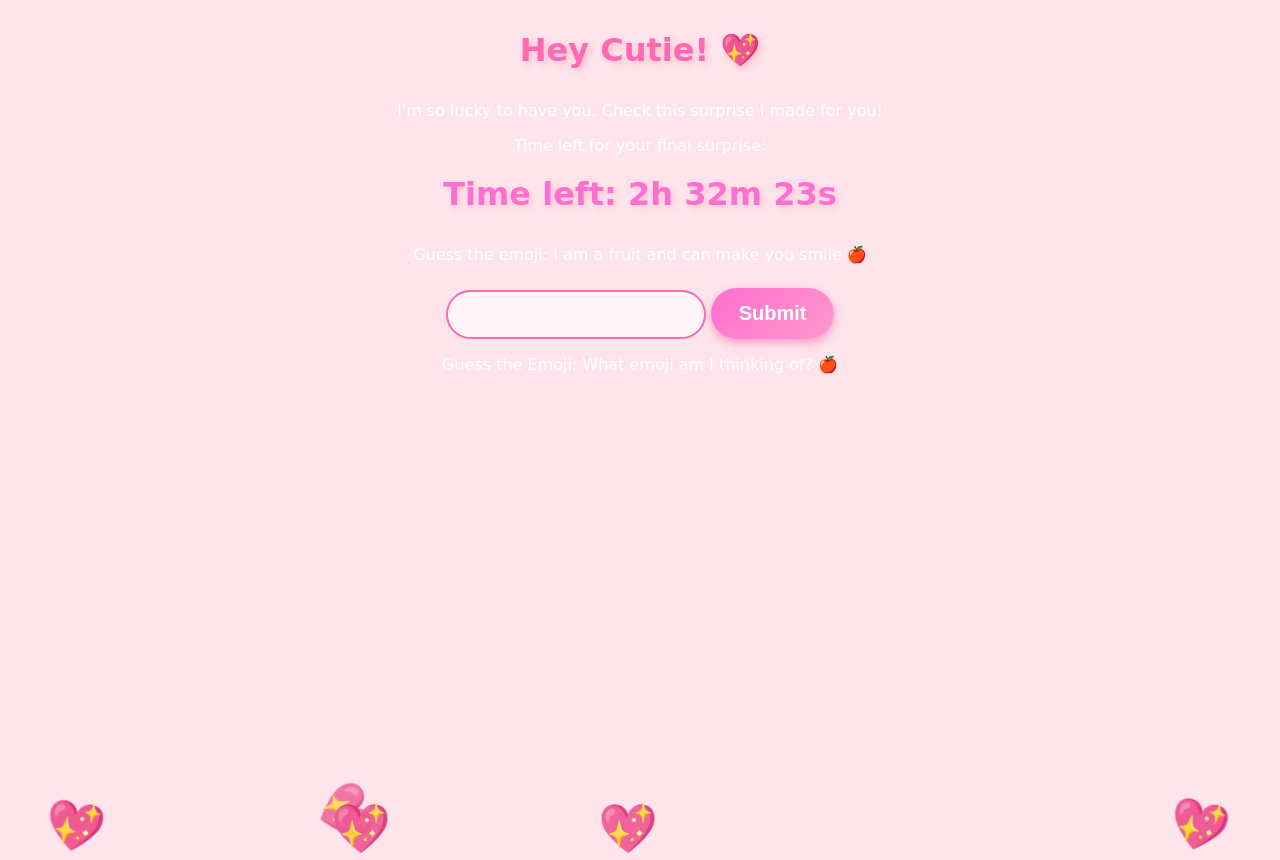
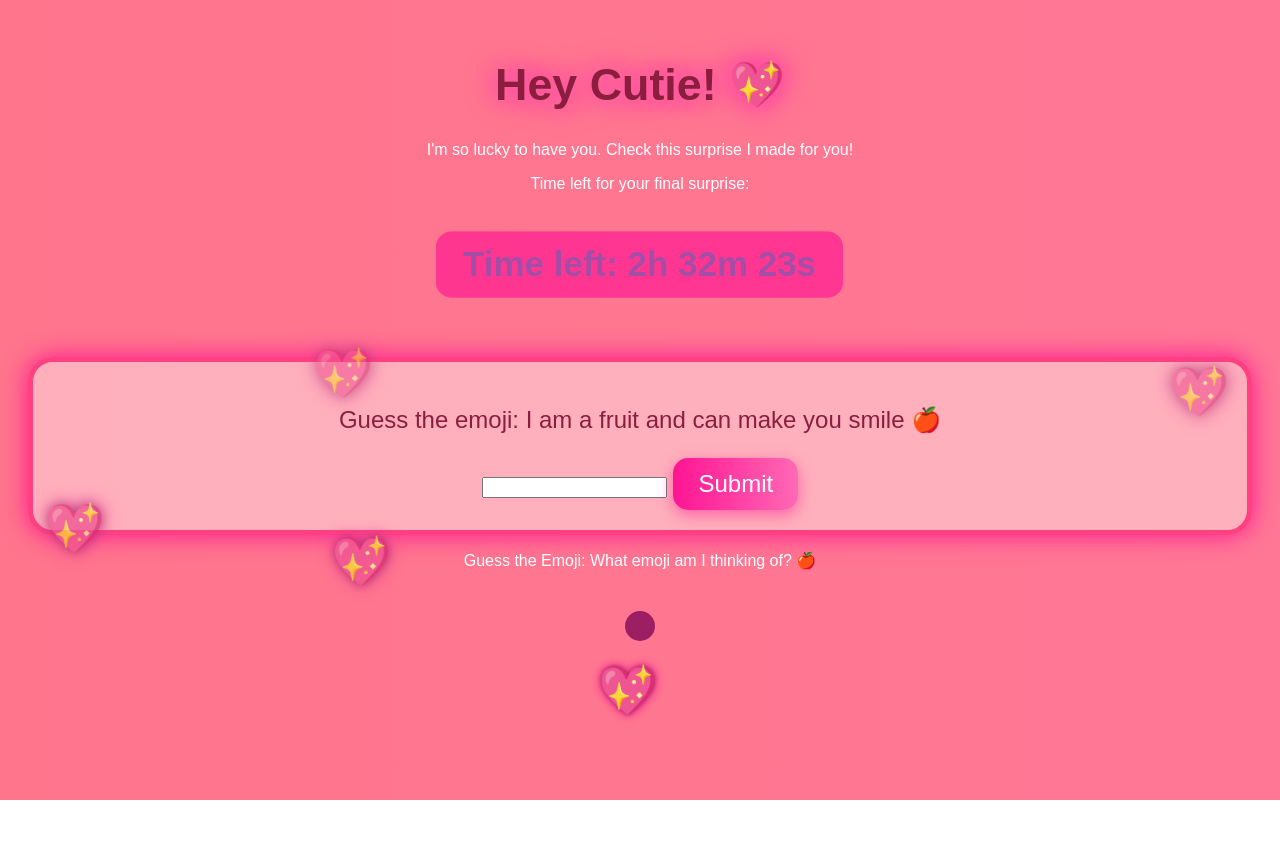
Before and after one commit to thetamannakhurana/Surp1s3, a plain HTML site: page secret.html in a window 1280 px wide. After the commit the page ends 800 px from the top, so only its background shows below. Drawn offline with Linux system fonts and the light colour scheme.

Commit message:
Update style.css

```diff
--- a/style.css
+++ b/style.css
@@ -1,201 +1,204 @@
-/* General styling for the body */
+/* 🌸 General Styling */
 body {
-    font-family: 'Dancing Script', cursive;
-    background-color: #ffe4ec; /* Softer pastel pink */
+    background: linear-gradient(to right, #ff758c, #ff7eb3);
     color: #ffffff;
+    font-family: 'Cursive', sans-serif;
     text-align: center;
-    padding: 0;
-    margin: 0;
+    padding: 20px;
+    overflow-x: hidden;
+    background-size: 400% 400%;
+    animation: gradientMove 10s ease infinite;
+}
+
+/* 💖 Background Gradient Animation */
+@keyframes gradientMove {
+    0% { background-position: 100% 50%; }
+    50% { background-position: 0% 50%; }
+    100% { background-position: 100% 50%; }
+}
+
+/* 💕 Title Styling */
+h1, h2, h3 {
+    font-size: 2.8rem;
+    font-weight: bold;
+    color: #8b1e3f; /* Dark Pink */
+    text-shadow: 3px 3px 5px #9b1f62; /* Darker Pink */
+    animation: glow 2s infinite alternate, textShake 0.5s infinite;
+}
+
+/* ✨ Romantic Glow Effect */
+@keyframes glow {
+    from { text-shadow: 0 0 10px #ff1493, 0 0 20px #ff69b4; }
+    to { text-shadow: 0 0 20px #ff69b4, 0 0 30px #ff1493; }
+}
+
+/* 💓 Shake Effect for Titles */
+@keyframes textShake {
+    0% { transform: translateX(0); }
+    25% { transform: translateX(-5px); }
+    50% { transform: translateX(5px); }
+    75% { transform: translateX(-5px); }
+    100% { transform: translateX(0); }
+}
+
+/* 🎀 Countdown Timer */
+#countdown {
+    font-size: 2rem;
+    font-weight: bold;
+    color: #8e44ad; /* Purple */
+    background: rgba(255, 20, 147, 0.8);
+    padding: 12px 25px;
+    border-radius: 15px;
+    display: inline-block;
+    margin-top: 25px;
+    animation: heartbeat 1.5s infinite, countdownBlink 2s infinite;
+}
+
+/* 💓 Heartbeat Animation */
+@keyframes heartbeat {
+    0% { transform: scale(1); }
+    50% { transform: scale(1.1); }
+    100% { transform: scale(1); }
+}
+
+/* ✨ Countdown Blink Animation */
+@keyframes countdownBlink {
+    0% { opacity: 1; }
+    50% { opacity: 0.8; }
+    100% { opacity: 1; }
+}
+
+/* 🌟 Game Section */
+#game {
+    background: rgba(255, 182, 193, 0.9);
+    padding: 20px;
+    border-radius: 25px;
+    box-shadow: 0px 0px 25px #ff1493;
+    color: #8b1e3f; /* Dark Pink */
+    font-size: 1.5rem;
+    margin-top: 30px;
+    border: 5px solid #ff4081;
+}
+
+/* 🔥 Game Buttons */
+button {
+    background: linear-gradient(to right, #ff1493, #ff69b4);
+    color: white;
+    border: none;
+    padding: 12px 25px;
+    border-radius: 15px;
+    font-size: 1.5rem;
+    cursor: pointer;
+    transition: 0.3s ease-in-out;
+    box-shadow: 0px 5px 15px rgba(255, 20, 147, 0.5);
+    position: relative;
     overflow: hidden;
 }
 
-/* Style for titles and headings */
-h1, h2, h3 {
-    font-family: 'Pacifico', cursive;
-    color: #ff69b4; /* Bright pink for a cuter effect */
-    text-shadow: 3px 3px 6px rgba(255, 182, 193, 0.8);
-    padding: 10px;
+button:hover {
+    transform: scale(1.1);
+    background: linear-gradient(to right, #ff69b4, #ff1493);
 }
 
-/* Button styling */
-button {
-    background: linear-gradient(135deg, #ff6fcf, #ff99cc);
-    color: white;
-    padding: 14px 28px;
-    border: none;
-    border-radius: 50px;
-    cursor: pointer;
-    font-size: 20px;
-    font-weight: bold;
-    box-shadow: 0px 4px 10px rgba(255, 105, 180, 0.6);
-    transition: 0.3s;
+/* 💖 Button Confetti Effect */
+button::after {
+    content: '';
+    position: absolute;
+    top: 50%;
+    left: 50%;
+    width: 300%;
+    height: 300%;
+    background: radial-gradient(circle, rgba(255, 255, 255, 0.8) 10%, transparent 10%);
+    animation: confetti 0.5s ease-out;
+    transform: translate(-50%, -50%);
+    opacity: 0;
 }
 
-button:hover {
-    background: linear-gradient(135deg, #ff99cc, #ff6fcf);
-    transform: scale(1.15);
+@keyframes confetti {
+    0% { opacity: 1; transform: translate(-50%, -50%) scale(0); }
+    100% { opacity: 0; transform: translate(-50%, -50%) scale(1); }
 }
 
-/* Input field styling */
-input[type="text"] {
-    padding: 12px;
-    border: 2px solid #ff69b4;
-    border-radius: 25px;
-    margin-top: 10px;
-    font-size: 18px;
-    color: #333;
-    background-color: #fff5f8;
-    text-align: center;
+/* 🎇 Fireworks Effect */
+.fireworks {
+    position: absolute;
+    top: 0;
+    left: 0;
+    width: 100vw;
+    height: 100vh;
+    pointer-events: none;
+    overflow: hidden;
 }
 
-/* Countdown Timer */
-#countdown {
-    font-size: 32px;
-    color: #ff6fcf;
-    margin-top: 20px;
-    font-weight: bold;
-    text-shadow: 3px 3px 6px rgba(255, 182, 193, 0.6);
+.firework {
+    position: absolute;
+    width: 10px;
+    height: 10px;
+    background: radial-gradient(circle, #ff0 20%, transparent 70%);
+    border-radius: 50%;
+    animation: explode 1s linear forwards;
+    opacity: 0.7;
 }
 
-/* Floating Hearts Animation */
-@keyframes floatHearts {
-    0% {
-        transform: translateY(0) rotate(0deg);
-        opacity: 1;
-    }
-    100% {
-        transform: translateY(-80px) rotate(360deg);
-        opacity: 0;
-    }
+@keyframes explode {
+    0% { transform: scale(1); opacity: 1; }
+    100% { transform: scale(5); opacity: 0; }
 }
 
+/* ❤️ Floating Hearts */
 .floating-heart {
     position: absolute;
-    top: 100%;
-    font-size: 3em;
-    color: #ff1493; /* Bright pink */
-    opacity: 0.9;
-    pointer-events: none;
-    animation: floatHearts 4s infinite ease-in-out;
+    font-size: 3rem;
+    color: #9b1f62; /* Darker Pink */
+    animation: floatHearts 8s linear infinite, sparkle 1.5s alternate infinite;
+    opacity: 0.8;
 }
 
-.floating-heart:nth-child(odd) {
-    animation-duration: 5s;
-    animation-delay: 1s;
+@keyframes floatHearts {
+    0% { transform: translateY(0); opacity: 1; }
+    100% { transform: translateY(-100vh); opacity: 0; }
 }
 
-.floating-heart:nth-child(even) {
-    animation-duration: 6s;
-    animation-delay: 2s;
+/* ✨ Heart Sparkle Effect */
+@keyframes sparkle {
+    0% { text-shadow: 0 0 5px #9b1f62, 0 0 10px #ff1493; }
+    50% { text-shadow: 0 0 15px #9b1f62, 0 0 25px #ff69b4; }
+    100% { text-shadow: 0 0 5px #9b1f62, 0 0 10px #ff1493; }
 }
 
-/* Cute Game Styling */
-.game-board {
-    display: grid;
-    grid-template-columns: repeat(4, 1fr);
-    gap: 15px;
-    margin-top: 20px;
-    text-align: center;
+/* 🥰 Romantic Message */
+#game-win-message {
+    font-size: 2rem;
+    font-weight: bold;
+    color: #8b1e3f; /* Dark Pink */
+    text-shadow: 2px 2px 10px #9b1f62;
+    margin-top: 15px;
+    animation: blinkText 1s infinite;
 }
 
-.game-item {
-    background-color: #ff99cc; /* Soft pink */
-    color: white;
-    padding: 24px;
-    border-radius: 20px;
-    cursor: pointer;
-    font-size: 20px;
-    font-weight: bold;
-    box-shadow: 0px 4px 8px rgba(255, 105, 180, 0.6);
-    transition: background 0.3s ease;
+/* 🧡 Text Blink Animation */
+@keyframes blinkText {
+    0% { opacity: 1; }
+    50% { opacity: 0.7; }
+    100% { opacity: 1; }
 }
 
-.game-item:hover {
-    background-color: #ff6fcf;
-    transform: scale(1.1);
+/* 💖 Final Surprise Message */
+#finalMessage {
+    font-size: 2rem;
+    font-weight: bold;
+    color: #ffe4e1;
+    background: #9b1f62; /* Dark Pink */
+    padding: 15px;
+    border-radius: 15px;
+    margin-top: 25px;
+    display: inline-block;
+    animation: bounce 1s infinite;
 }
 
-/* Cute Pop Animation */
-@keyframes popEffect {
-    0% {
-        transform: scale(0.5);
-        opacity: 0;
-    }
-    50% {
-        transform: scale(1.2);
-        opacity: 1;
-    }
-    100% {
-        transform: scale(1);
-        opacity: 1;
-    }
+/* 💖 Bounce Effect */
+@keyframes bounce {
+    0% { transform: translateY(0); }
+    50% { transform: translateY(-10px); }
+    100% { transform: translateY(0); }
 }
-
-.pop-up {
-    animation: popEffect 0.5s ease-in-out;
-}
-
-/* Extra Floating Hearts */
-.floating-heart-1 {
-    left: 10%;
-    animation-duration: 4.5s;
-    animation-delay: 2s;
-}
-
-.floating-heart-2 {
-    left: 30%;
-    animation-duration: 5.5s;
-    animation-delay: 1.5s;
-}
-
-.floating-heart-3 {
-    left: 50%;
-    animation-duration: 4s;
-    animation-delay: 2.5s;
-}
-
-.floating-heart-4 {
-    left: 70%;
-    animation-duration: 5s;
-    animation-delay: 3s;
-}
-
-.floating-heart-5 {
-    left: 90%;
-    animation-duration: 4.5s;
-    animation-delay: 1s;
-}
-
-/* Special floating effect for buttons */
-button:active {
-    transform: scale(1.3);
-}
-
-/* Win Message Styling */
-#game-win-message {
-    font-size: 26px;
-    color: #ff6fcf;
-    font-family: 'Pacifico', cursive;
-    margin-top: 20px;
-    text-shadow: 3px 3px 6px rgba(255, 182, 193, 0.6);
-}
-
-/* Floating Heart Emoji */
-.floating-heart-emoji {
-    position: absolute;
-    font-size: 2.5em;
-    color: #ff69b4;
-    opacity: 0.9;
-    pointer-events: none;
-    animation: floatHearts 6s infinite ease-in-out;
-}
-
-.floating-heart-emoji:nth-child(odd) {
-    animation-duration: 5s;
-    animation-delay: 2s;
-}
-
-.floating-heart-emoji:nth-child(even) {
-    animation-duration: 7s;
-    animation-delay: 1s;
-}
```
